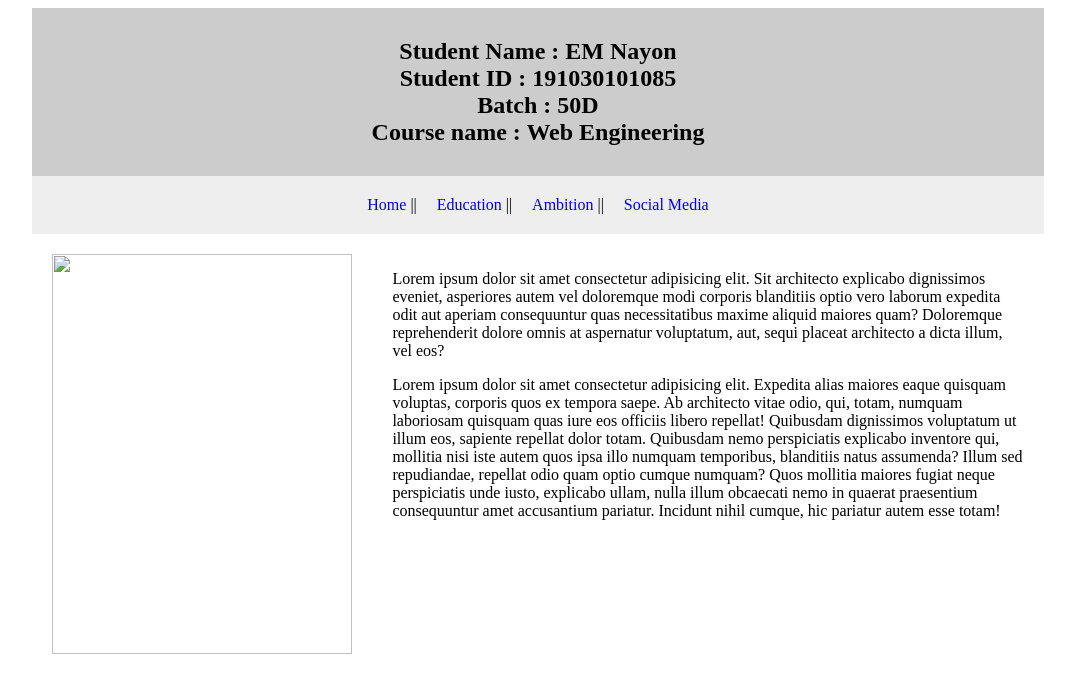
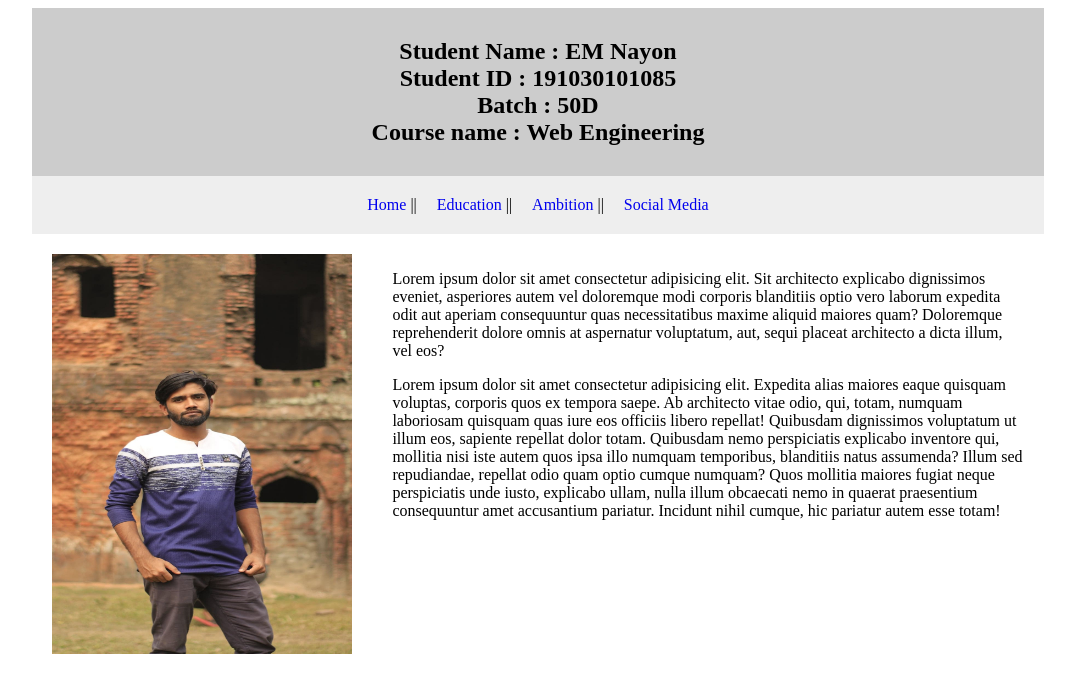
Before and after one commit to EMNayon/web-engineering-lab, a plain HTML site: page index.htm in a window 1280 px wide. Shown: the whole page, without its empty margins (102-1177 px from the left). Drawn offline with Linux system fonts and the light colour scheme.

Commit message:
I fixed the images directory

```diff
--- a/index.htm
+++ b/index.htm
@@ -32,7 +32,7 @@
         <main>
             <div class="home-desc" style="display: flex;">
                 <div class="photo" style="padding: 20px;">
-                    <img src="nayon.jpg" style="height: 400px; width:300px" alt="">
+                    <img src="images/nayon.jpg" style="height: 400px; width:300px" alt="">
                 </div>
                 <div class="myself" style="padding: 20px;">
                     <p>Lorem ipsum dolor sit amet consectetur adipisicing elit. Sit architecto explicabo dignissimos eveniet, asperiores autem vel doloremque modi corporis blanditiis optio vero laborum expedita odit aut aperiam consequuntur quas necessitatibus maxime aliquid maiores quam? Doloremque reprehenderit dolore omnis at aspernatur voluptatum, aut, sequi placeat architecto a dicta illum, vel eos?</p>
```
Also changed, not shown: router/education.htm (+1 -1 lines).
